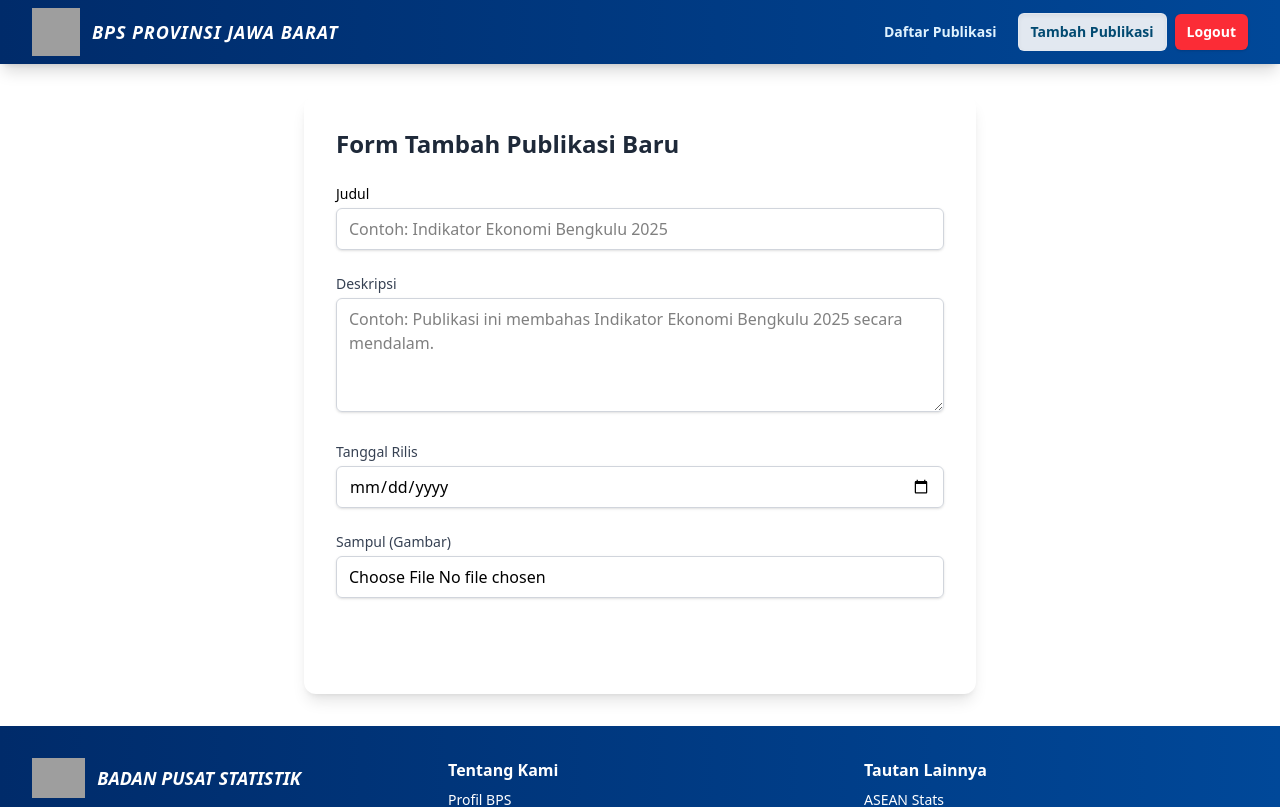
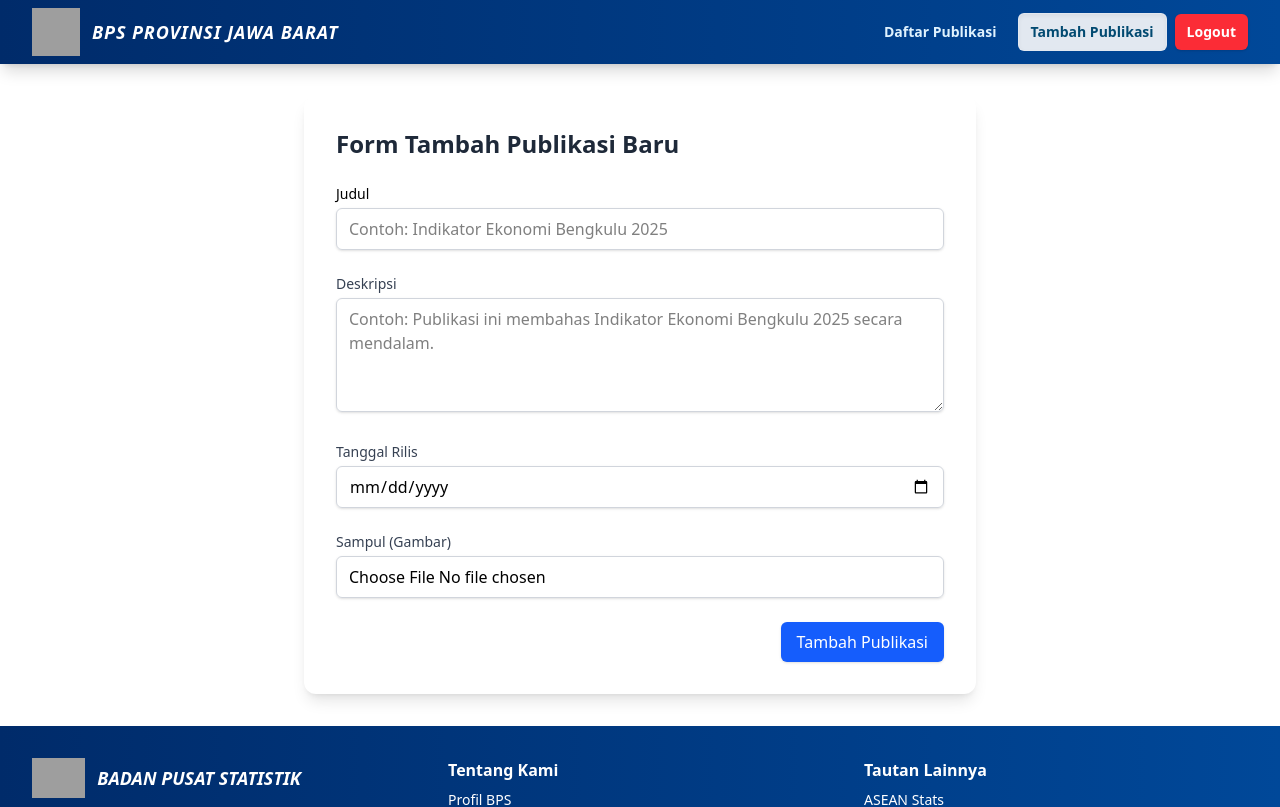
Before and after one commit to nailatte/web-bps-frontend, a React (Vite) app: page /publications/add in a window 1280 px wide. Shown: the top 807 px of the page. Built offline with nearby package versions, Linux system fonts and the light colour scheme; no server answers; sample sign-in values are in the browser's storage; grey boxes are pictures that could not be loaded.

Commit message:
change tombol

```diff
--- a/src/components/AddPublicationPage.jsx
+++ b/src/components/AddPublicationPage.jsx
@@ -100,9 +100,9 @@
                 <div className="flex justify-end">
                     <button
                         type="submit"
-                        className="bg-brand-primary hover:bg-brand-secondary text-white font-bold py-2 px-6 rounded-lg transition-colors duration-300"
+                        className="px-4 py-2 bg-blue-600 text-white rounded-md hover:bg-blue-700 transition-colors duration-300 shadow-sm"
                     >
-                        Tambah
+                        Tambah Publikasi
                     </button>
                 </div>
             </form>
```
